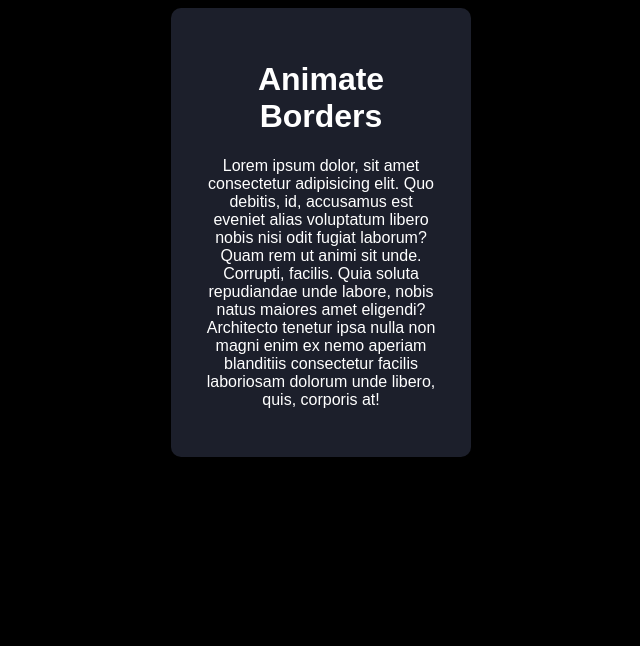
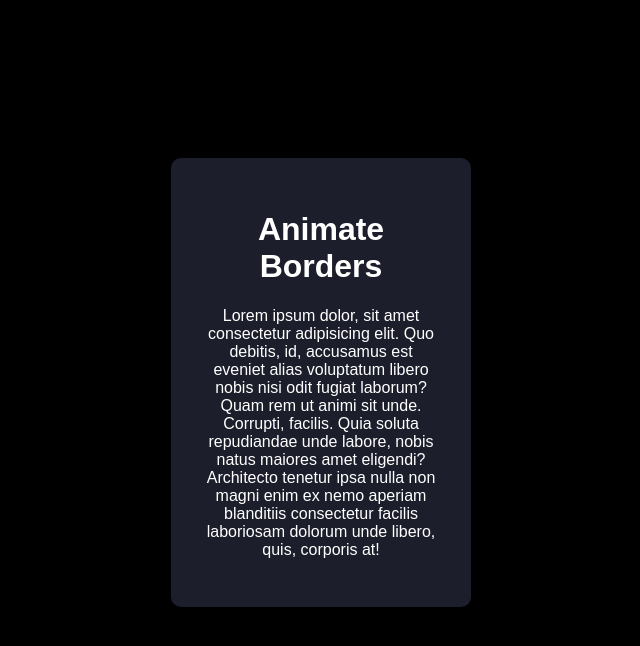
Before and after one commit to naimulhasannabil/BORDER-ANIMATION, a plain HTML site: page index.html in a window 1280 px wide. Shown: the whole page, without its empty margins (327-967 px from the left). Drawn offline with Linux system fonts and the light colour scheme.

Commit message:
Update the COde

```diff
--- a/style.css
+++ b/style.css
@@ -14,6 +14,7 @@ body {
     align-items: center;
     font-size: 16px;
     color: #fff;
+    position: relative;
 }
 
 .card {
@@ -23,5 +24,6 @@ body {
     background: #1c1f2b;
     text-align: center;
     border-radius: 10px;
-
+    position: absolute;
+    top: 150px;
 }
```
